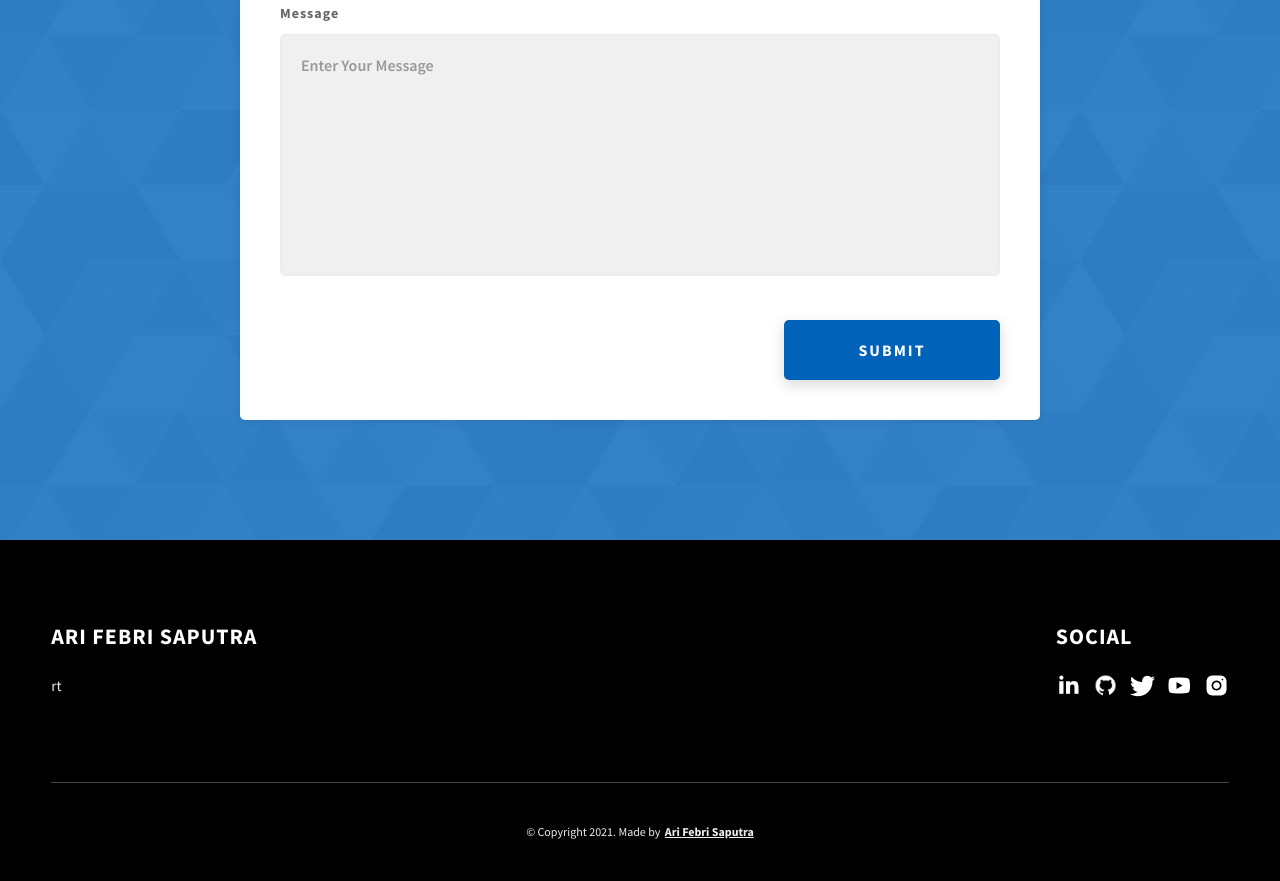
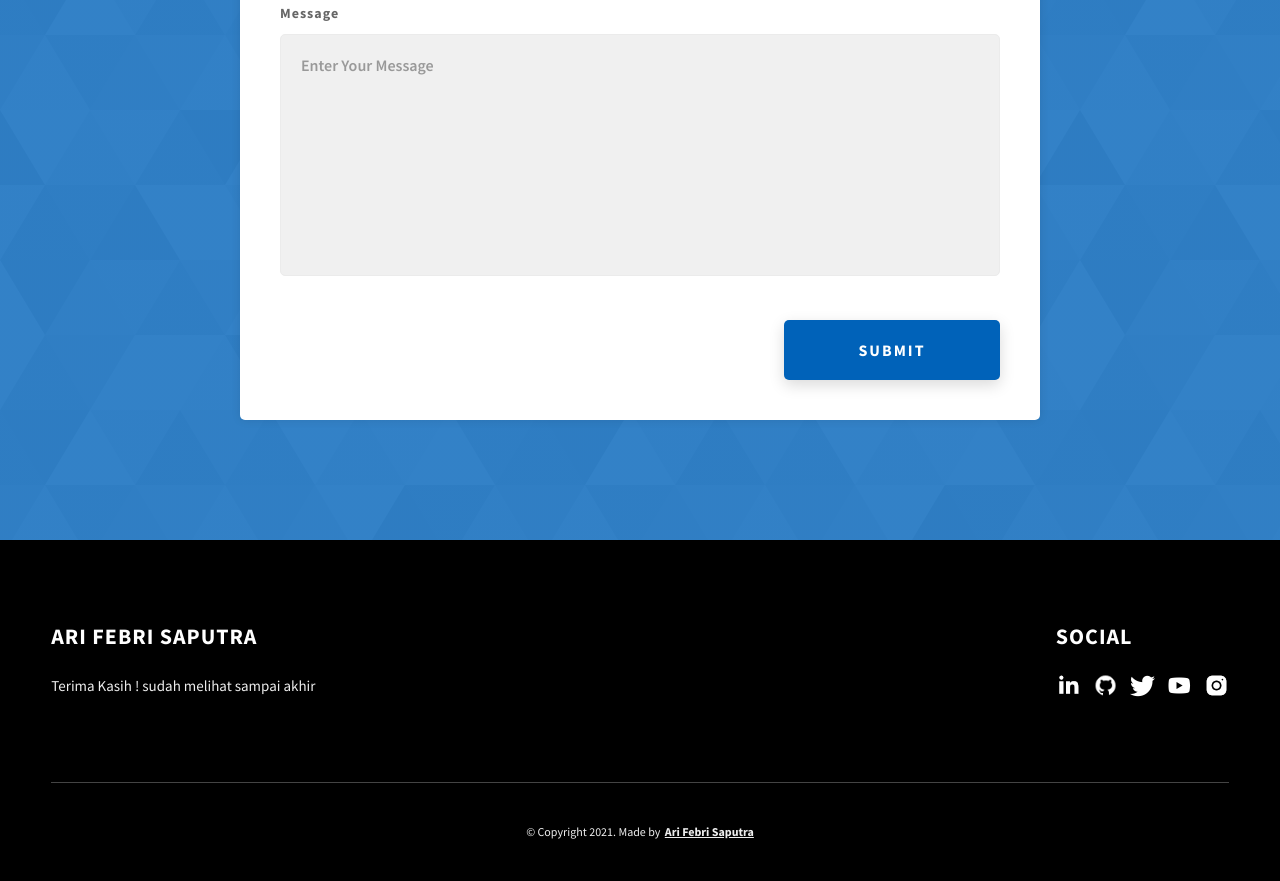
Before and after one commit to RYUUUU-U/PORTOFOLIO-FINAL, a website: page index.html in a window 1280 px wide. Shown: the part 5966-6847 px from the top of the page. Drawn offline with Linux system fonts and the light colour scheme.

Commit message:
index.html

```diff
--- a/index.html
+++ b/index.html
@@ -441,7 +441,7 @@
           <div class="main-footer__row main-footer__row-2">
             <h4 class="heading heading-sm text-lt">Ari Febri Saputra</h4>
             <p class="main-footer__short-desc">
-             rt
+             Terima Kasih ! sudah melihat sampai akhir
             </p>
           </div>
         </div>
```
